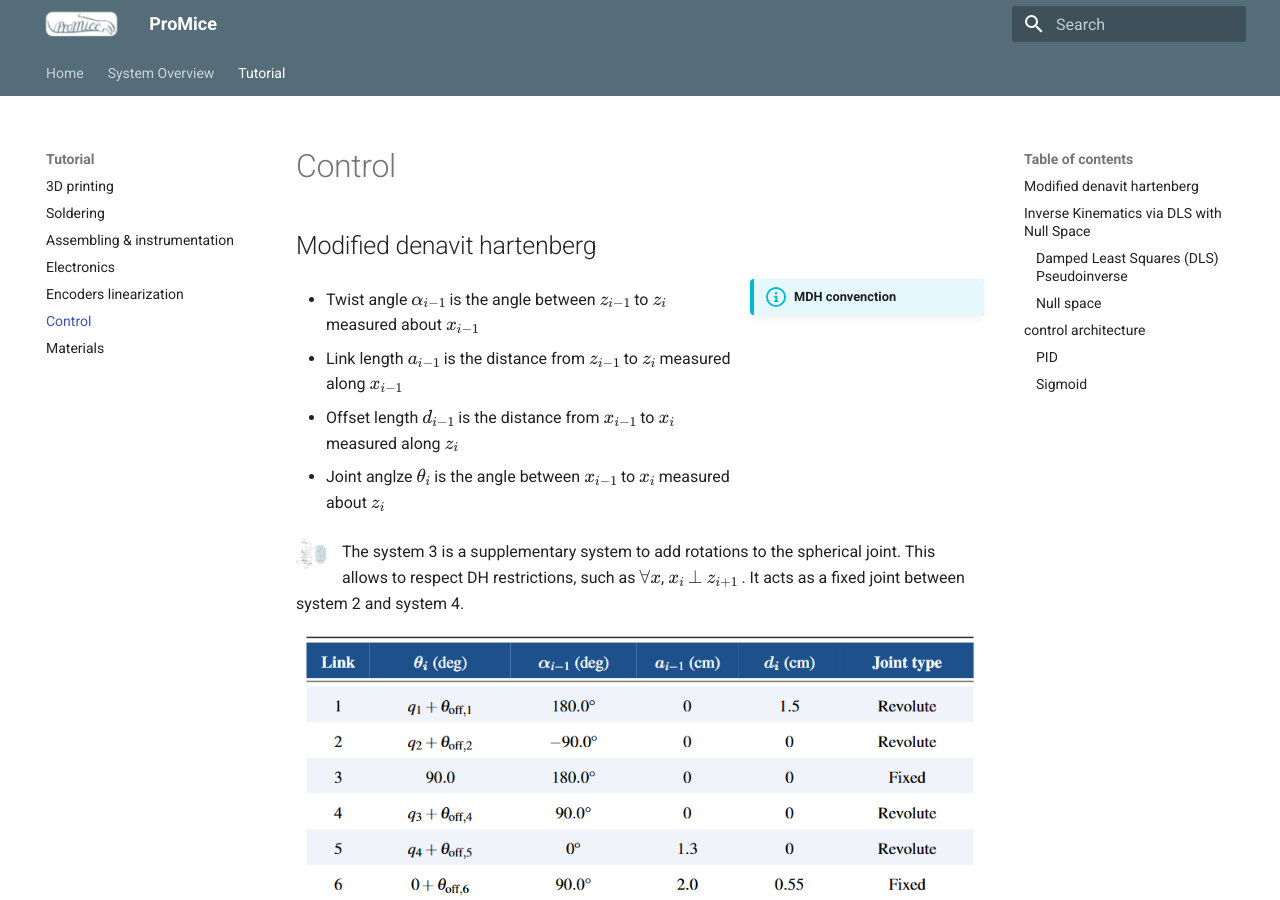
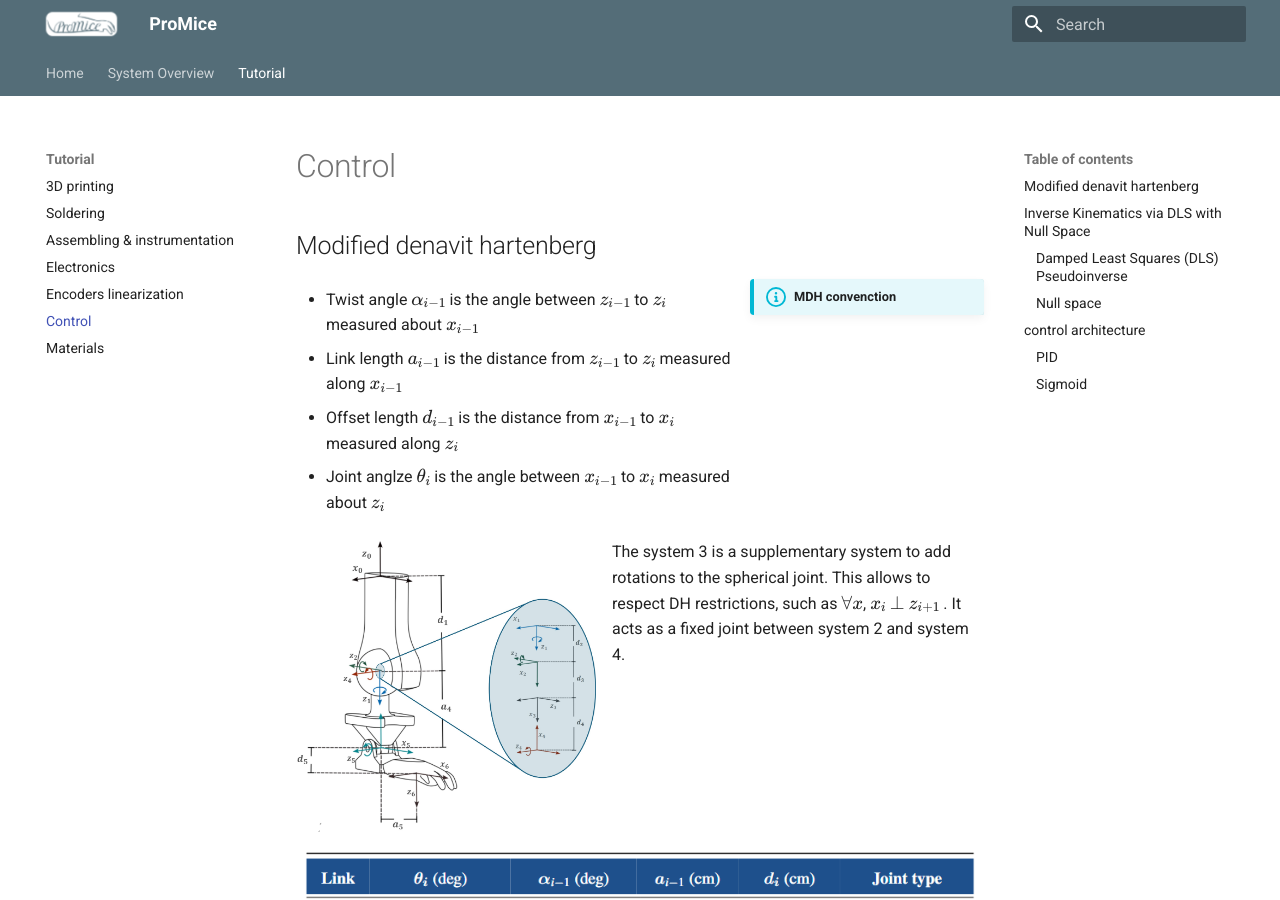
Before and after one commit to Juan-CarlosM/ProMice, an MkDocs documentation site: the page built from docs/control.md, in a window 1280 px wide and 900 px high. Built offline with MkDocs 1.6.1 and Material for MkDocs 9.7.7, drawn with Linux system fonts in a browser that asks for light colours.

Commit message:
Update image width for Denavit Hartenberg model
Increased the width of the Denavit Hartenberg model image from 30 to 300.

```diff
--- a/docs/control.md
+++ b/docs/control.md
@@ -12,7 +12,7 @@
    - Joint anglze $\theta_i$ is the angle between $x_{i-1}$ to $x_i$ measured about $z_i$
 
 
-![Denavit hartenber model](images/MDH_model.jpg){width=30 align=left}
+![Denavit hartenber model](images/MDH_model.jpg){width=300 align=left}
 
 The system 3 is a supplementary system to add rotations to the spherical joint. This allows to respect DH restrictions,
 such as $\forall x$, $x_i$ $\perp$ $z_{i+1}$ . It acts as a fixed joint between system 2 and system 4.
```
